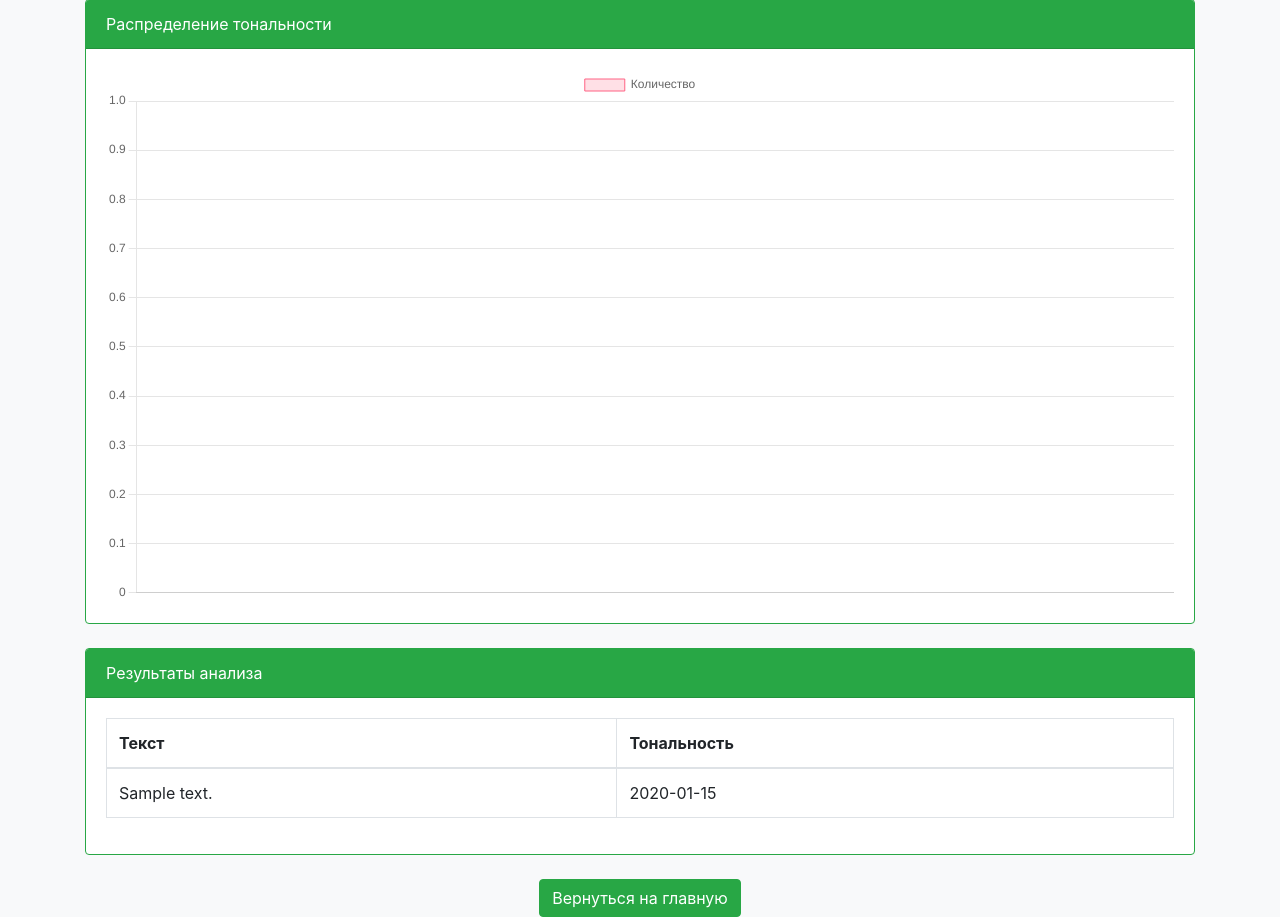
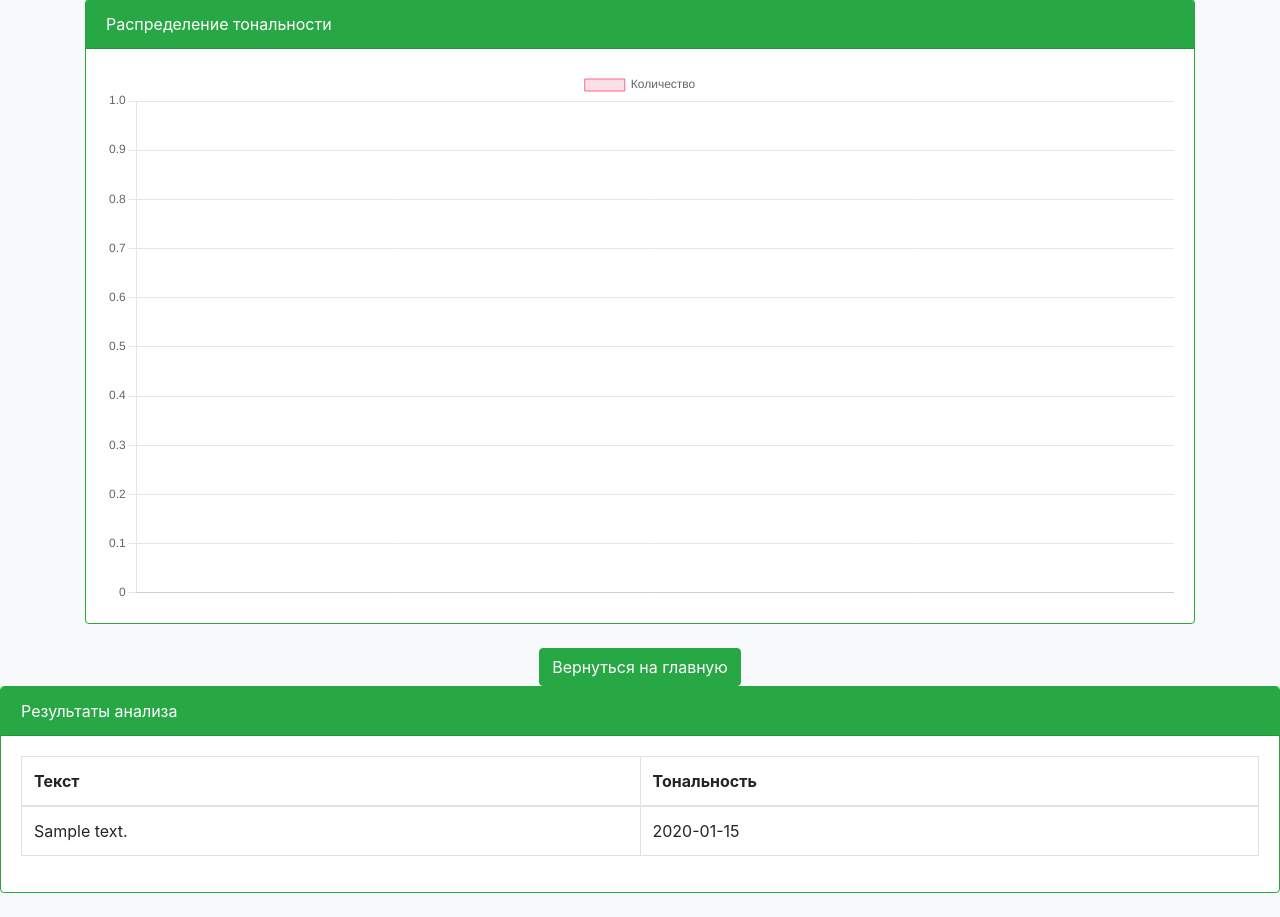
Before and after one commit to Red0c-slgs/ILBM-AI-LearningLab, a Flask app: template templates/statistics.html in a window 1280 px wide. Shown: the part 143-1060 px from the top of the page. Run offline with Flask 3, Linux system fonts and the light colour scheme; the template is opened without the code that fills it: most values are stand-ins (such as "Sample title", 1, 10 or a date in 2020); some libraries are stand-ins or nearby versions.

Commit message:
перенесена кнопка вернуться на главную вверх на странице statistic.html

```diff
--- a/templates/statistics.html
+++ b/templates/statistics.html
@@ -14,6 +14,20 @@
         .card-header { background-color: #28a745; color: white; }
         .btn-primary { background-color: #28a745; border-color: #28a745; }
         .btn-primary:hover { background-color: #218838; border-color: #1e7e34; }
+
+        /* Стили для таблицы */
+        .table-container {
+            overflow-x: auto; /* Горизонтальная прокрутка, если таблица слишком широкая */
+        }
+        .table {
+            width: 100%;
+            table-layout: fixed; /* Фиксированная ширина столбцов */
+        }
+        .table th, .table td {
+            word-wrap: break-word; /* Перенос текста */
+            overflow-wrap: break-word; /* Перенос текста */
+            max-width: 300px; /* Максимальная ширина ячейки */
+        }
     </style>
 </head>
 <body>
@@ -24,16 +38,24 @@
     <div class="container mt-4">
         <h2 class="mb-4">Статистика анализа</h2>
 
+        <!-- График -->
         <div class="card mb-4">
             <div class="card-header">Распределение тональности</div>
             <div class="card-body">
                 <canvas id="sentimentChart" width="400" height="200"></canvas>
             </div>
         </div>
+        <!-- Кнопка для возврата на главную -->
 
+        <div class="text-center">
+            <a href="/" class="btn btn-primary">Вернуться на главную</a>
+        </div>
+            </div>
+
+        <!-- Таблица с результатами -->
         <div class="card mb-4">
             <div class="card-header">Результаты анализа</div>
-            <div class="card-body">
+            <div class="card-body table-container">
                 <table class="table table-bordered">
                     <thead>
                         <tr>
@@ -53,10 +75,7 @@
             </div>
         </div>
 
-        <div class="text-center">
-            <a href="/" class="btn btn-primary">Вернуться на главную</a>
-        </div>
-    </div>
+
 
     <script>
         const ctx = document.getElementById('sentimentChart').getContext('2d');
@@ -87,5 +106,10 @@
             }
         });
     </script>
+
+    <!-- Подключаем Bootstrap JS и зависимости -->
+    <script src="https://code.jquery.com/jquery-3.5.1.slim.min.js"></script>
+    <script src="https://cdn.jsdelivr.net/npm/@popperjs/core@2.5.4/dist/umd/popper.min.js"></script>
+    <script src="https://stackpath.bootstrapcdn.com/bootstrap/4.5.2/js/bootstrap.min.js"></script>
 </body>
 </html>
```
Also changed, not shown: 2 other files.
